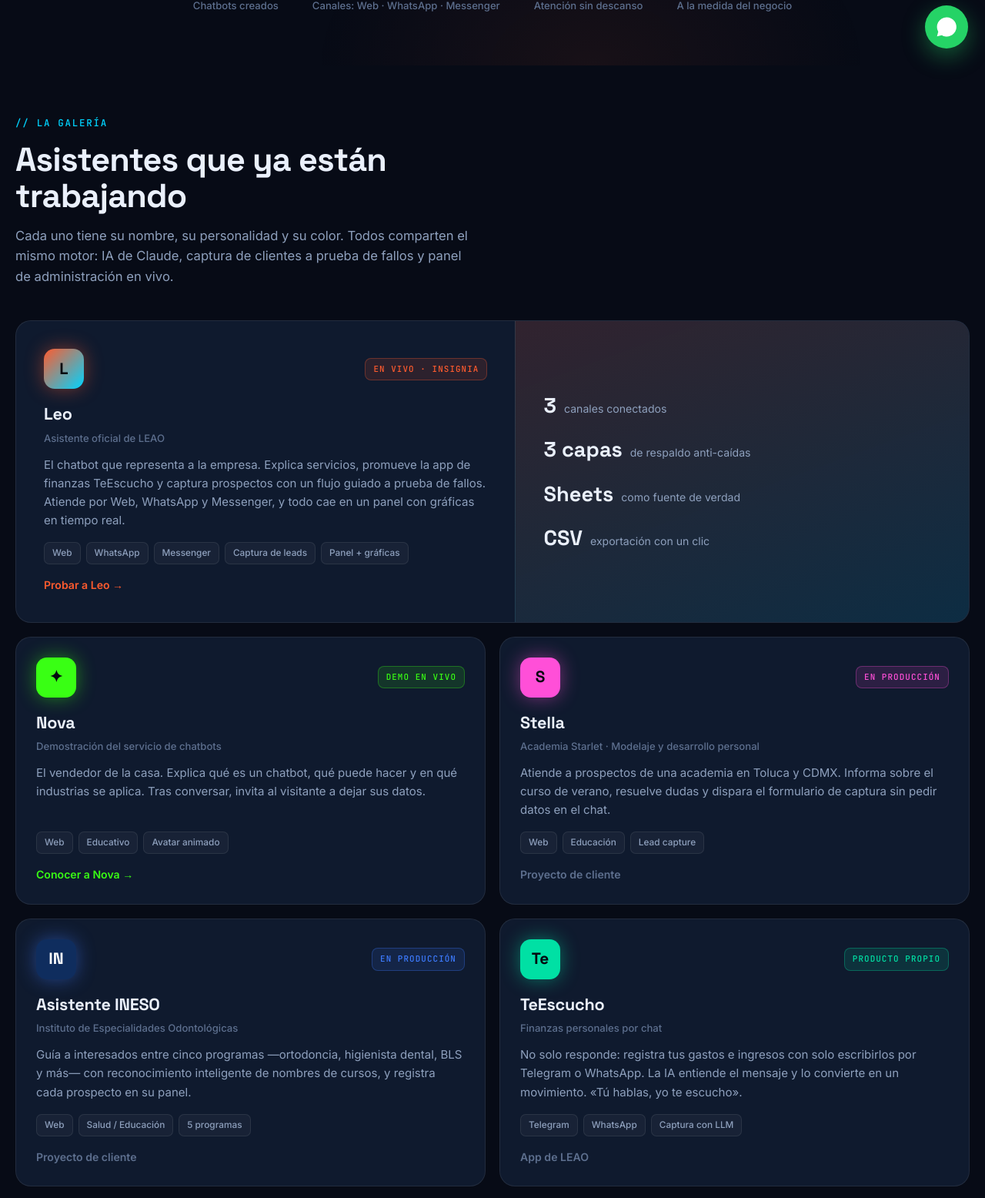
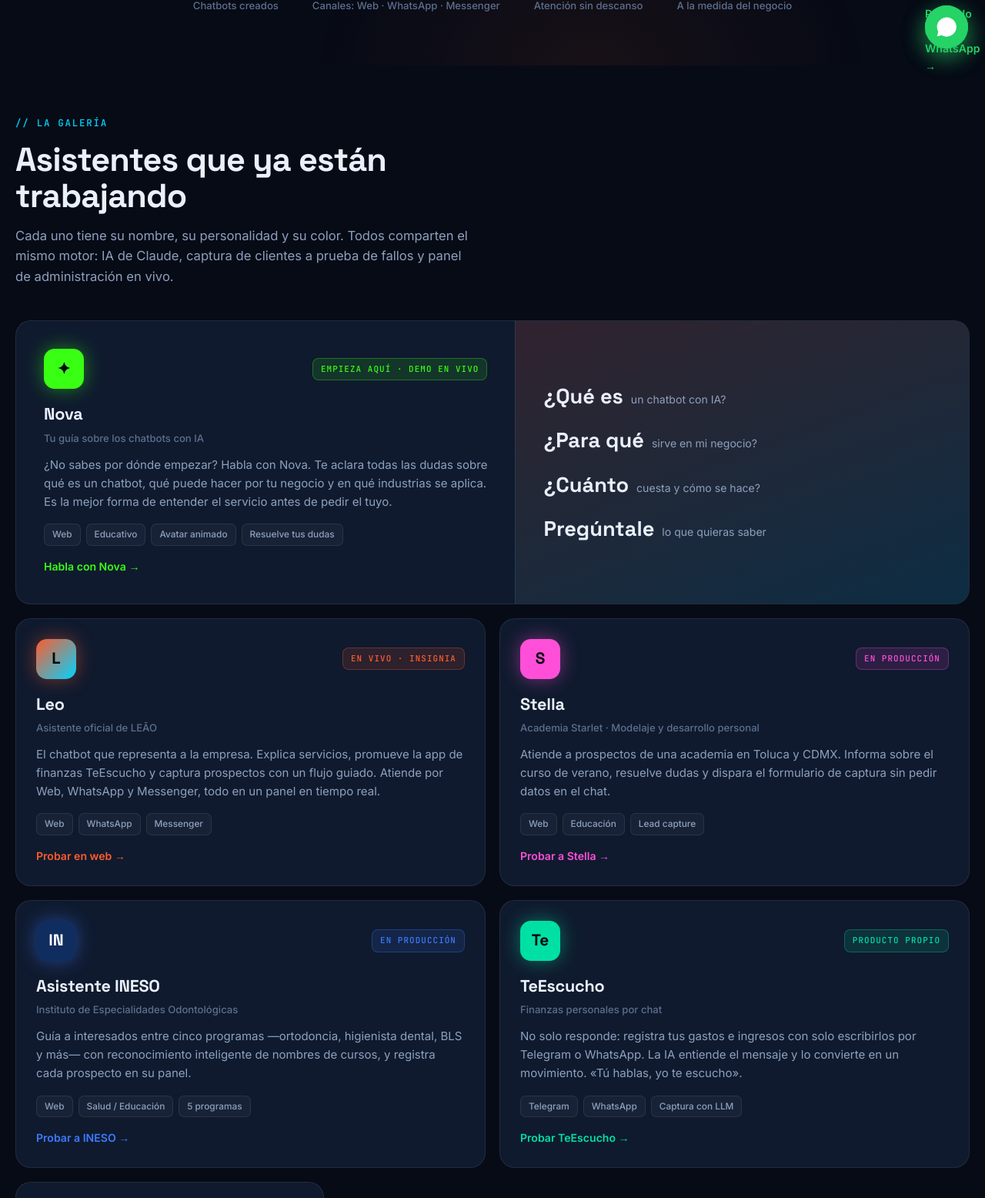
Before and after one commit to AlexXxandrov/chatbots-leao-galeria, a website: page public/index.html in a window 1280 px wide. Shown: the part 715-2271 px from the top of the page at 77% size. Drawn offline with Linux system fonts and the light colour scheme.

Commit message:
Add files via upload

```diff
--- a/public/index.html
+++ b/public/index.html
@@ -3,26 +3,15 @@
 <head>
 <meta charset="UTF-8" />
 <meta name="viewport" content="width=device-width, initial-scale=1.0" />
-<title>Chatbots LEAO — Galería de asistentes con IA</title>
-<meta name="description" content="Galería de chatbots con inteligencia artificial hechos por LEAO. Asistentes que atienden, responden y capturan clientes 24/7 para escuelas, clínicas, comercios y más." />
+<title>Chatbots LEÃO — Galería de asistentes con IA</title>
+<meta name="description" content="Galería de chatbots con inteligencia artificial hechos por LEÃO. Asistentes que atienden, responden y capturan clientes 24/7 para escuelas, clínicas, comercios y más." />
 <meta name="theme-color" content="#070b16" />
 
 <!-- Open Graph -->
-<meta property="og:title" content="Chatbots LEAO — Asistentes con IA que trabajan 24/7" />
-<meta property="og:description" content="Cada negocio, su propio asistente. Mira la galería de chatbots que hemos construido en LEAO." />
+<meta property="og:title" content="Chatbots LEÃO — Asistentes con IA que trabajan 24/7" />
+<meta property="og:description" content="Cada negocio, su propio asistente. Mira la galería de chatbots que hemos construido en LEÃO." />
 <meta property="og:type" content="website" />
 <meta property="og:url" content="https://chatbots.leao.com.mx" />
-<meta property="og:site_name" content="LEAO Chatbots" />
-<meta property="og:image" content="https://chatbots.leao.com.mx/og-nova.png" />
-<meta property="og:image:width" content="1200" />
-<meta property="og:image:height" content="630" />
-<meta property="og:image:alt" content="Nova, el chatbot de LEAO — asistentes con IA que trabajan 24/7" />
-
-<!-- Twitter / X -->
-<meta name="twitter:card" content="summary_large_image" />
-<meta name="twitter:title" content="Chatbots LEAO — Asistentes con IA que trabajan 24/7" />
-<meta name="twitter:description" content="Cada negocio, su propio asistente. Platica con nuestros chatbots." />
-<meta name="twitter:image" content="https://chatbots.leao.com.mx/og-nova.png" />
 
 <link rel="preconnect" href="https://fonts.googleapis.com" />
 <link rel="preconnect" href="https://fonts.gstatic.com" crossorigin />
@@ -80,8 +69,9 @@ header.nav{
 .brand .mark{
   width:34px;height:34px;border-radius:10px;display:grid;place-items:center;
   background:var(--grad-hub);color:#04070f;font-weight:700;font-size:1rem;
-  box-shadow:0 0 22px rgba(0,212,255,.35);
+  box-shadow:0 0 22px rgba(0,212,255,.35);overflow:hidden;
 }
+.brand .mark img{width:100%;height:100%;object-fit:cover;display:block}
 .brand small{color:var(--txt-mute);font-weight:500;font-size:.72rem;letter-spacing:.04em;text-transform:uppercase}
 .nav-links{display:flex;gap:28px;align-items:center}
 .nav-links a{color:var(--txt-dim);text-decoration:none;font-size:.9rem;font-weight:500;transition:color .2s}
@@ -179,7 +169,11 @@ header.nav{
   width:52px;height:52px;border-radius:14px;display:grid;place-items:center;
   font-family:'Space Grotesk';font-weight:700;font-size:1.3rem;color:#04070f;
   background:var(--accent);box-shadow:0 0 24px color-mix(in srgb,var(--accent) 45%,transparent);
+  overflow:hidden;
 }
+.avatar img{width:100%;height:100%;object-fit:cover;display:block}
+.avatar.contain{background:#0c1424;padding:6px}
+.avatar.contain img{object-fit:contain}
 .chip{
   font-family:'JetBrains Mono';font-size:.68rem;text-transform:uppercase;letter-spacing:.1em;
   padding:5px 10px;border-radius:8px;font-weight:500;
@@ -202,6 +196,8 @@ header.nav{
 }
 .card-link:hover{gap:10px}
 .card-link.muted{color:var(--txt-mute);pointer-events:none}
+.card-link.wa{color:#25d366}
+.card-foot.multi{flex-wrap:wrap;gap:10px 18px}
 
 /* featured LEO wide card */
 .featured{display:grid;grid-template-columns:1.1fr 1fr;gap:0;padding:0;overflow:hidden}
@@ -299,8 +295,8 @@ footer{border-top:1px solid var(--line);padding:52px 0 40px;margin-top:40px}
 <header class="nav">
   <div class="wrap nav-inner">
     <a href="#top" class="brand">
-      <span class="mark">L</span>
-      <span>Chatbots LEAO<br><small>Asistentes con IA</small></span>
+      <span class="mark"><img src="/img/nova.gif" alt="Nova" onerror="this.parentElement.textContent='L'" /></span>
+      <span>Chatbots LEÃO<br><small>Asistentes con IA</small></span>
     </a>
     <nav class="nav-links">
       <a href="#galeria">Galería</a>
@@ -315,7 +311,7 @@ footer{border-top:1px solid var(--line);padding:52px 0 40px;margin-top:40px}
 
 <!-- HERO -->
 <section class="hero wrap">
-  <span class="eyebrow reveal"><span class="dot"></span> Hechos en LEAO · Toluca, México</span>
+  <span class="eyebrow reveal"><span class="dot"></span> Hechos en LEÃO · Toluca, México</span>
   <h1 class="reveal">Cada negocio,<br><span class="grad">su propio asistente con IA</span></h1>
   <p class="lead reveal">Diseñamos y programamos chatbots que atienden, responden y capturan clientes las 24 horas. Esta es la galería de los que ya trabajan para negocios reales.</p>
   <div class="hero-btns reveal">
@@ -323,7 +319,7 @@ footer{border-top:1px solid var(--line);padding:52px 0 40px;margin-top:40px}
     <a href="#contacto" class="btn btn-ghost">Quiero uno para mi negocio</a>
   </div>
   <div class="stats reveal">
-    <div class="stat"><div class="num"><span class="g">6</span></div><div class="lbl">Chatbots creados</div></div>
+    <div class="stat"><div class="num"><span class="g">7</span></div><div class="lbl">Chatbots creados</div></div>
     <div class="stat"><div class="num"><span class="g">4</span></div><div class="lbl">Canales: Web · WhatsApp · Messenger</div></div>
     <div class="stat"><div class="num"><span class="g">24/7</span></div><div class="lbl">Atención sin descanso</div></div>
     <div class="stat"><div class="num"><span class="g">100%</span></div><div class="lbl">A la medida del negocio</div></div>
@@ -340,84 +336,90 @@ footer{border-top:1px solid var(--line);padding:52px 0 40px;margin-top:40px}
 
   <div class="bento">
 
-    <!-- LEO destacado -->
-    <article class="card featured reveal" style="--accent:var(--leao-fire)">
+    <!-- NOVA destacado (primero: aclara dudas e informa sobre chatbots) -->
+    <article class="card featured reveal" style="--accent:#39ff14">
       <div class="fx-body">
         <div class="card-top">
-          <div class="avatar" style="background:linear-gradient(135deg,#ff5b2e,#00d4ff)">L</div>
-          <span class="chip">En vivo · Insignia</span>
+          <div class="avatar"><img src="/img/nova.gif" alt="Nova" onerror="this.style.display='none';this.parentElement.textContent='✦'" /></div>
+          <span class="chip">Empieza aquí · Demo en vivo</span>
         </div>
-        <h3>Leo</h3>
-        <div class="role">Asistente oficial de LEAO</div>
-        <p class="desc">El chatbot que representa a la empresa. Explica servicios, promueve la app de finanzas TeEscucho y captura prospectos con un flujo guiado a prueba de fallos. Atiende por Web, WhatsApp y Messenger, y todo cae en un panel con gráficas en tiempo real.</p>
+        <h3>Nova</h3>
+        <div class="role">Tu guía sobre los chatbots con IA</div>
+        <p class="desc">¿No sabes por dónde empezar? Habla con Nova. Te aclara todas las dudas sobre qué es un chatbot, qué puede hacer por tu negocio y en qué industrias se aplica. Es la mejor forma de entender el servicio antes de pedir el tuyo.</p>
         <div class="tags">
-          <span class="tag">Web</span><span class="tag">WhatsApp</span><span class="tag">Messenger</span>
-          <span class="tag">Captura de leads</span><span class="tag">Panel + gráficas</span>
+          <span class="tag">Web</span><span class="tag">Educativo</span><span class="tag">Avatar animado</span><span class="tag">Resuelve tus dudas</span>
         </div>
         <div class="card-foot">
-          <a class="card-link" href="https://chatbotsiilleao-production.up.railway.app" target="_blank" rel="noopener">Probar a Leo →</a>
+          <a class="card-link" href="https://nova-production-80d3.up.railway.app/" target="_blank" rel="noopener">Habla con Nova →</a>
         </div>
       </div>
       <div class="fx-side">
-        <div class="metric"><b>3</b><span>canales conectados</span></div>
-        <div class="metric"><b>3 capas</b><span>de respaldo anti-caídas</span></div>
-        <div class="metric"><b>Sheets</b><span>como fuente de verdad</span></div>
-        <div class="metric"><b>CSV</b><span>exportación con un clic</span></div>
+        <div class="metric"><b>¿Qué es</b><span>un chatbot con IA?</span></div>
+        <div class="metric"><b>¿Para qué</b><span>sirve en mi negocio?</span></div>
+        <div class="metric"><b>¿Cuánto</b><span>cuesta y cómo se hace?</span></div>
+        <div class="metric"><b>Pregúntale</b><span>lo que quieras saber</span></div>
       </div>
     </article>
 
-    <!-- NOVA -->
-    <article class="card md reveal" style="--accent:#39ff14">
+    <!-- LEO (insignia) -->
+    <article class="card md reveal" style="--accent:var(--leao-fire)">
       <div class="card-top">
-        <div class="avatar">✦</div>
-        <span class="chip">Demo en vivo</span>
+        <div class="avatar"><img src="/img/leo.png" alt="Leo" onerror="this.style.display='none';this.parentElement.style.background='linear-gradient(135deg,#ff5b2e,#00d4ff)';this.parentElement.textContent='L'" /></div>
+        <span class="chip">En vivo · Insignia</span>
       </div>
-      <h3>Nova</h3>
-      <div class="role">Demostración del servicio de chatbots</div>
-      <p class="desc">El vendedor de la casa. Explica qué es un chatbot, qué puede hacer y en qué industrias se aplica. Tras conversar, invita al visitante a dejar sus datos.</p>
-      <div class="tags"><span class="tag">Web</span><span class="tag">Educativo</span><span class="tag">Avatar animado</span></div>
-      <div class="card-foot">
-        <a class="card-link" href="https://nova-production-80d3.up.railway.app/" target="_blank" rel="noopener">Conocer a Nova →</a>
+      <h3>Leo</h3>
+      <div class="role">Asistente oficial de LEÃO</div>
+      <p class="desc">El chatbot que representa a la empresa. Explica servicios, promueve la app de finanzas TeEscucho y captura prospectos con un flujo guiado. Atiende por Web, WhatsApp y Messenger, todo en un panel en tiempo real.</p>
+      <div class="tags"><span class="tag">Web</span><span class="tag">WhatsApp</span><span class="tag">Messenger</span></div>
+      <div class="card-foot multi">
+        <a class="card-link" href="https://chatbotsiilleao-production.up.railway.app" target="_blank" rel="noopener">Probar en web →</a>
+        <a class="card-link wa" href="https://wa.me/527225596407?text=Hola%20Leo" target="_blank" rel="noopener">Pruébalo en WhatsApp →</a>
       </div>
     </article>
 
     <!-- STELLA -->
     <article class="card md reveal" style="--accent:#ff4fd8">
       <div class="card-top">
-        <div class="avatar">S</div>
+        <div class="avatar"><img src="/img/stella.png" alt="Stella" onerror="this.style.display='none';this.parentElement.textContent='S'" /></div>
         <span class="chip">En producción</span>
       </div>
       <h3>Stella</h3>
       <div class="role">Academia Starlet · Modelaje y desarrollo personal</div>
       <p class="desc">Atiende a prospectos de una academia en Toluca y CDMX. Informa sobre el curso de verano, resuelve dudas y dispara el formulario de captura sin pedir datos en el chat.</p>
       <div class="tags"><span class="tag">Web</span><span class="tag">Educación</span><span class="tag">Lead capture</span></div>
-      <div class="card-foot"><span class="card-link muted">Proyecto de cliente</span></div>
+      <div class="card-foot">
+        <a class="card-link" href="https://chatbotstarlet-production.up.railway.app" target="_blank" rel="noopener">Probar a Stella →</a>
+      </div>
     </article>
 
     <!-- INESO -->
     <article class="card md reveal" style="--accent:#3d7bff">
       <div class="card-top">
-        <div class="avatar" style="background:#0f2d5e;color:#fff">IN</div>
+        <div class="avatar contain"><img src="/img/ineso.png" alt="INESO" onerror="this.style.display='none';this.parentElement.classList.remove('contain');this.parentElement.style.background='#0f2d5e';this.parentElement.style.color='#fff';this.parentElement.textContent='IN'" /></div>
         <span class="chip">En producción</span>
       </div>
       <h3>Asistente INESO</h3>
       <div class="role">Instituto de Especialidades Odontológicas</div>
       <p class="desc">Guía a interesados entre cinco programas —ortodoncia, higienista dental, BLS y más— con reconocimiento inteligente de nombres de cursos, y registra cada prospecto en su panel.</p>
       <div class="tags"><span class="tag">Web</span><span class="tag">Salud / Educación</span><span class="tag">5 programas</span></div>
-      <div class="card-foot"><span class="card-link muted">Proyecto de cliente</span></div>
+      <div class="card-foot">
+        <a class="card-link" href="https://sienna-louse-339605.hostingersite.com/" target="_blank" rel="noopener">Probar a INESO →</a>
+      </div>
     </article>
 
     <!-- TEESCUCHO (producto propio) -->
     <article class="card md reveal" style="--accent:#00e0a4">
       <div class="card-top">
-        <div class="avatar">Te</div>
+        <div class="avatar contain"><img src="/img/teescucho.png" alt="TeEscucho" onerror="this.style.display='none';this.parentElement.classList.remove('contain');this.parentElement.textContent='Te'" /></div>
         <span class="chip">Producto propio</span>
       </div>
       <h3>TeEscucho</h3>
       <div class="role">Finanzas personales por chat</div>
       <p class="desc">No solo responde: registra tus gastos e ingresos con solo escribirlos por Telegram o WhatsApp. La IA entiende el mensaje y lo convierte en un movimiento. «Tú hablas, yo te escucho».</p>
       <div class="tags"><span class="tag">Telegram</span><span class="tag">WhatsApp</span><span class="tag">Captura con LLM</span></div>
-      <div class="card-foot"><span class="card-link muted">App de LEAO</span></div>
+      <div class="card-foot">
+        <a class="card-link" href="https://teescucho.app/" target="_blank" rel="noopener">Probar TeEscucho →</a>
+      </div>
     </article>
 
     <!-- PRÓXIMO / a la medida -->
@@ -486,8 +488,8 @@ footer{border-top:1px solid var(--line);padding:52px 0 40px;margin-top:40px}
   <div class="wrap">
     <div class="foot-grid">
       <div class="foot-brand">
-        <div class="brand"><span class="mark">L</span><span>Chatbots LEAO</span></div>
-        <p>Soluciones Integrales en Informática LEAO. Diseñamos asistentes con IA que trabajan por tu negocio, desde Toluca para todo México.</p>
+        <div class="brand"><span class="mark"><img src="/img/nova.gif" alt="Nova" onerror="this.parentElement.textContent='L'" /></span><span>Chatbots LEÃO</span></div>
+        <p>Soluciones Integrales en Informática LEÃO. Diseñamos asistentes con IA que trabajan por tu negocio, desde Toluca para todo México.</p>
       </div>
       <div class="foot-col">
         <h5>Explorar</h5>
@@ -504,7 +506,7 @@ footer{border-top:1px solid var(--line);padding:52px 0 40px;margin-top:40px}
       </div>
     </div>
     <div class="foot-bottom">
-      <span>© 2026 LEAO · Soluciones Integrales en Informática</span>
+      <span>© 2026 LEÃO · Soluciones Integrales en Informática</span>
       <span>Toluca, México · Hecho con IA de Claude</span>
     </div>
   </div>
```
